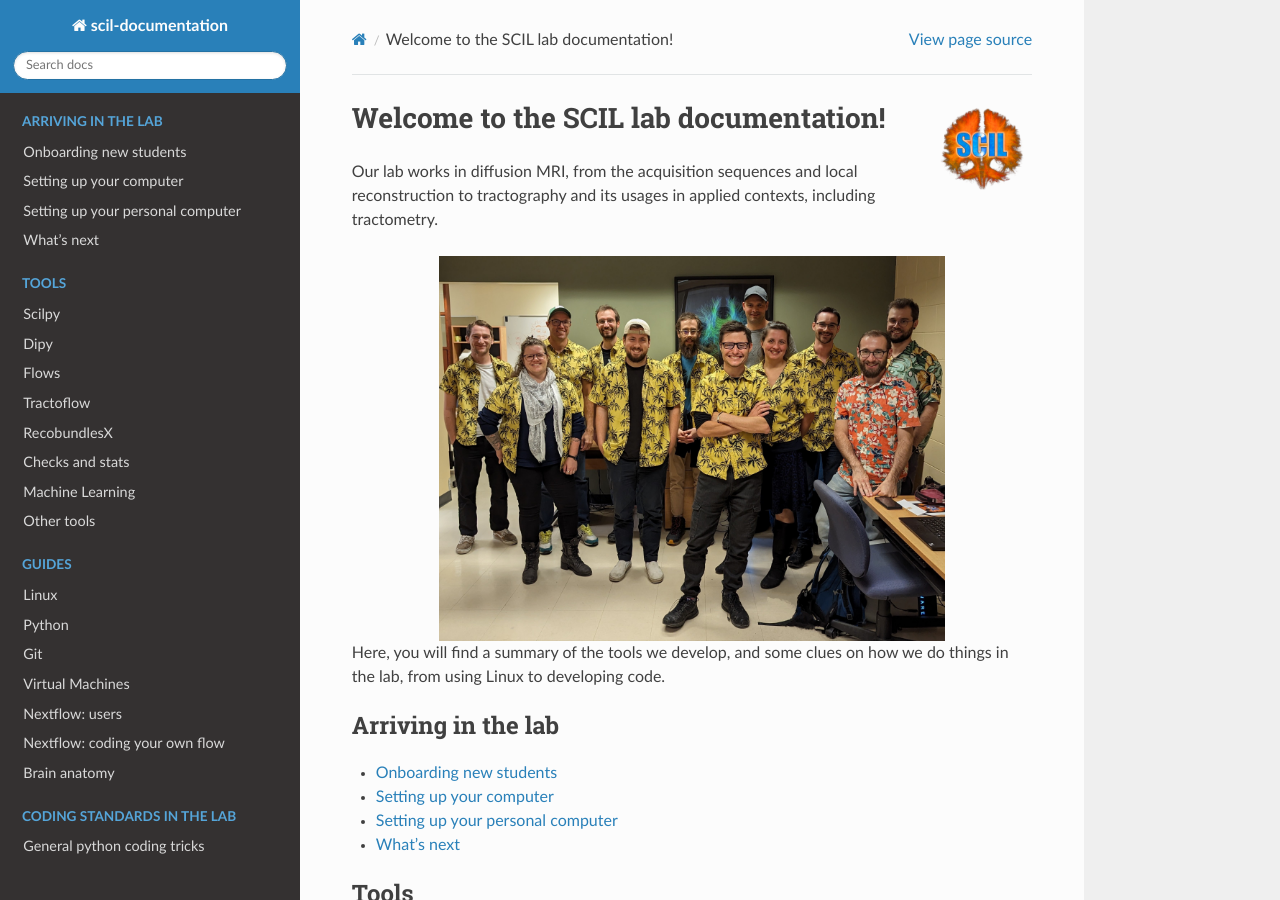
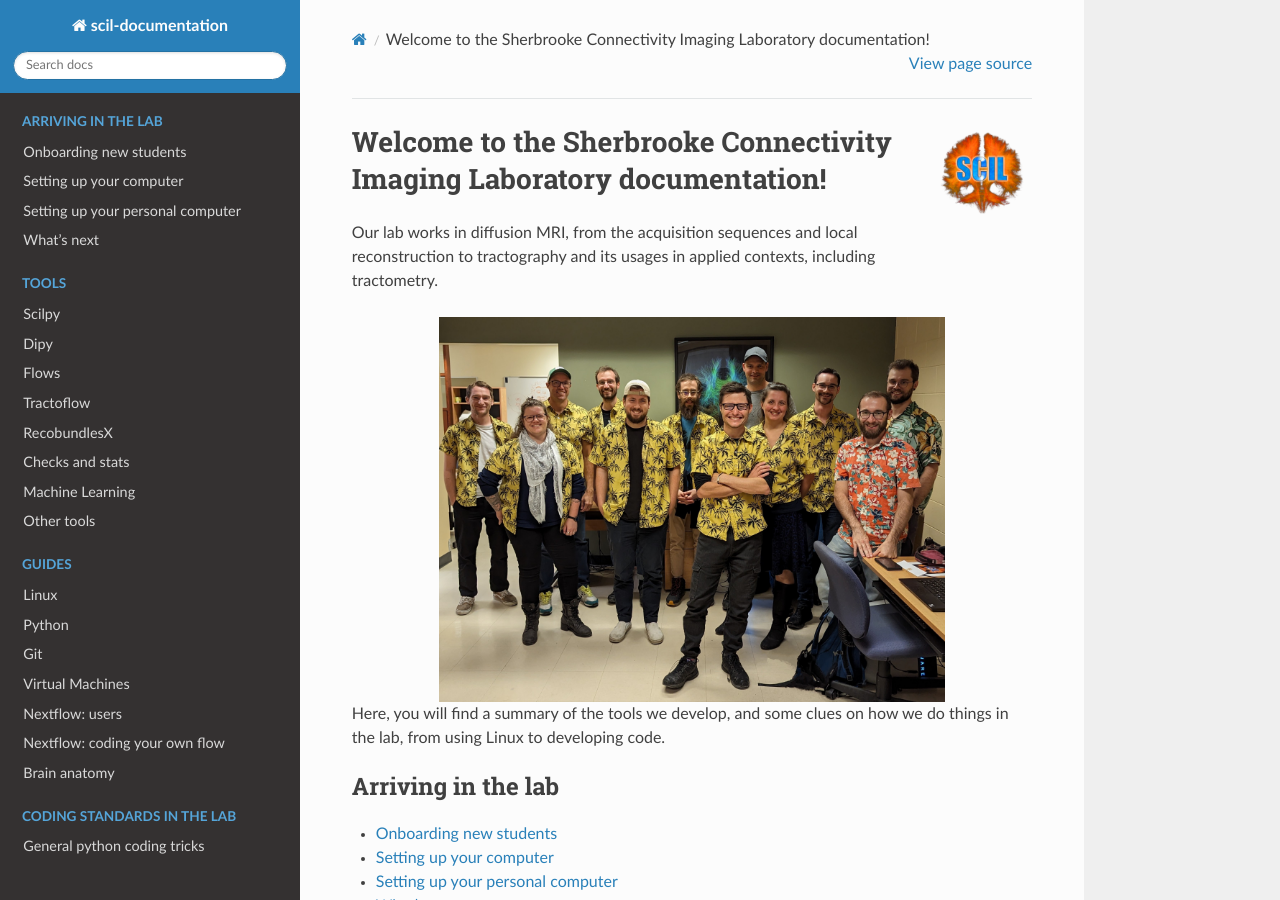
Before and after one commit to scilus/scil-documentation, a Sphinx documentation site: the page built from source/index.rst, in a window 1280 px wide and 900 px high. Built offline with Sphinx 7.4.7 and the Read the Docs theme 3.1.0, drawn with Linux system fonts in a browser that asks for light colours.

Commit message:
add SCIL full name in home page

```diff
--- a/source/index.rst
+++ b/source/index.rst
@@ -3,7 +3,7 @@
    :scale: 20 %
    :align: right
 
-Welcome to the SCIL lab documentation!
+Welcome to the Sherbrooke Connectivity Imaging Laboratory documentation!
 =============================================
 
 Our lab works in diffusion MRI, from the acquisition sequences and local reconstruction to tractography and its usages in applied contexts, including tractometry.
```
